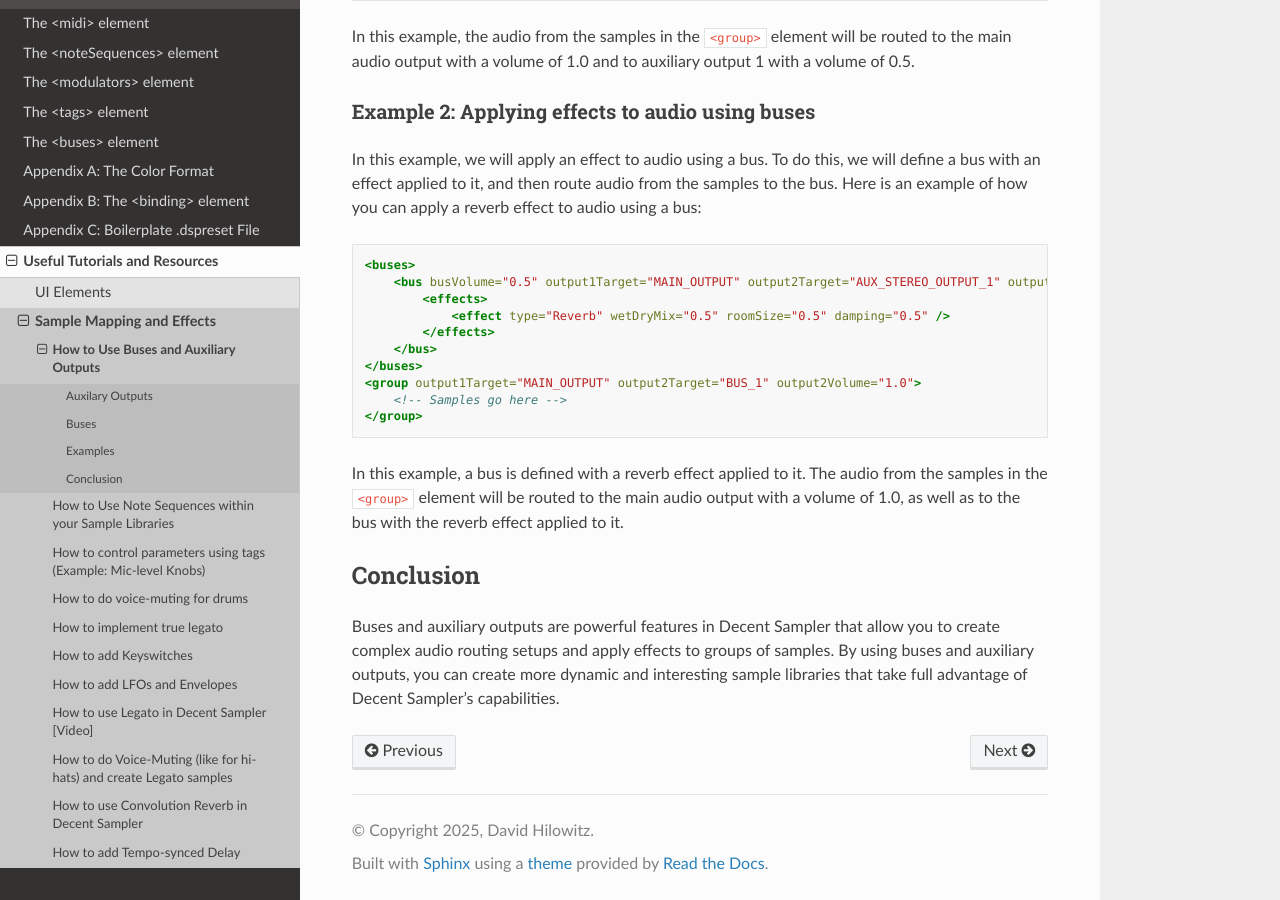
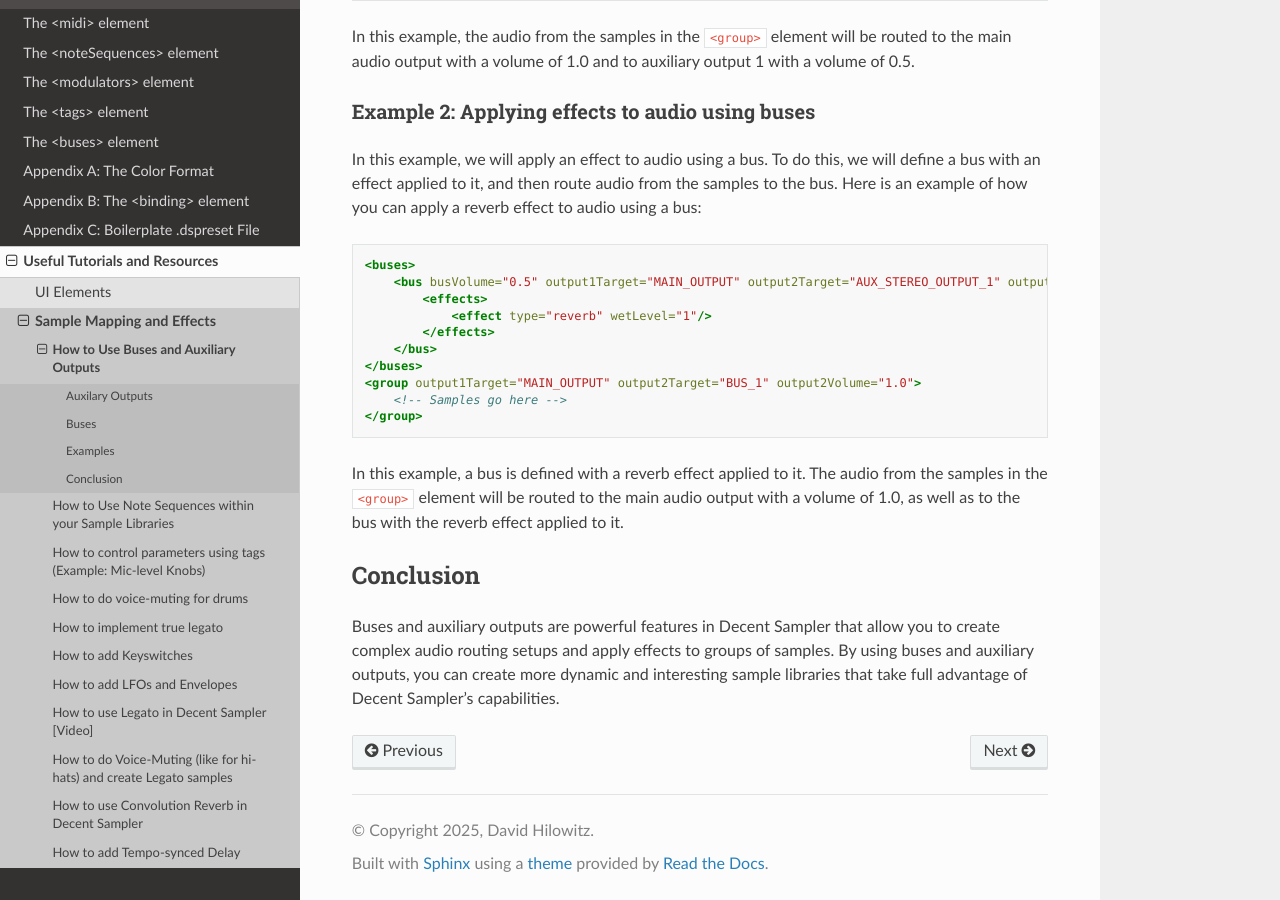
Before and after one commit to DecentSamples/DecentSampler-Developers-Guide, a Sphinx documentation site: the page built from docs/source/topic-how-to-use-buses-and-auxiliary-outputs.md, in a window 1280 px wide and 900 px high, scrolled down 1276 px. Built offline with Sphinx 7.4.7 and the Read the Docs theme 3.1.0, drawn with Linux system fonts in a browser that asks for light colours.

Commit message:
Fixed a typo in the audio bus routing example

```diff
--- a/docs/source/topic-how-to-use-buses-and-auxiliary-outputs.md
+++ b/docs/source/topic-how-to-use-buses-and-auxiliary-outputs.md
@@ -39,7 +39,7 @@ In this example, we will apply an effect to audio using a bus. To do this, we wi
 <buses>
     <bus busVolume="0.5" output1Target="MAIN_OUTPUT" output2Target="AUX_STEREO_OUTPUT_1" output1Volume="0.8" output2Volume="0.5">
         <effects>
-            <effect type="Reverb" wetDryMix="0.5" roomSize="0.5" damping="0.5" />
+            <effect type="reverb" wetLevel="1"/>
         </effects>
     </bus>
 </buses>
```
